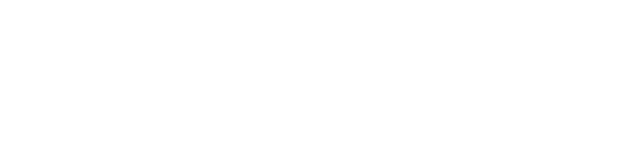
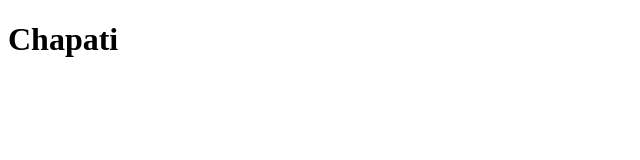
Before and after one commit to geoffreywainaina-hash/odin-recipes, a plain HTML site: page recipes/chapati.html in a window 1280 px wide. Shown: the whole page, without its empty margins (0-640 px from the left). Drawn offline with Linux system fonts and the light colour scheme.

Commit message:
added heading

```diff
--- a/recipes/chapati.html
+++ b/recipes/chapati.html
@@ -7,5 +7,9 @@
 </head>
 <body>
 
+    <h1>
+        Chapati
+    </h1>
+
 </body>
 </html>
```
